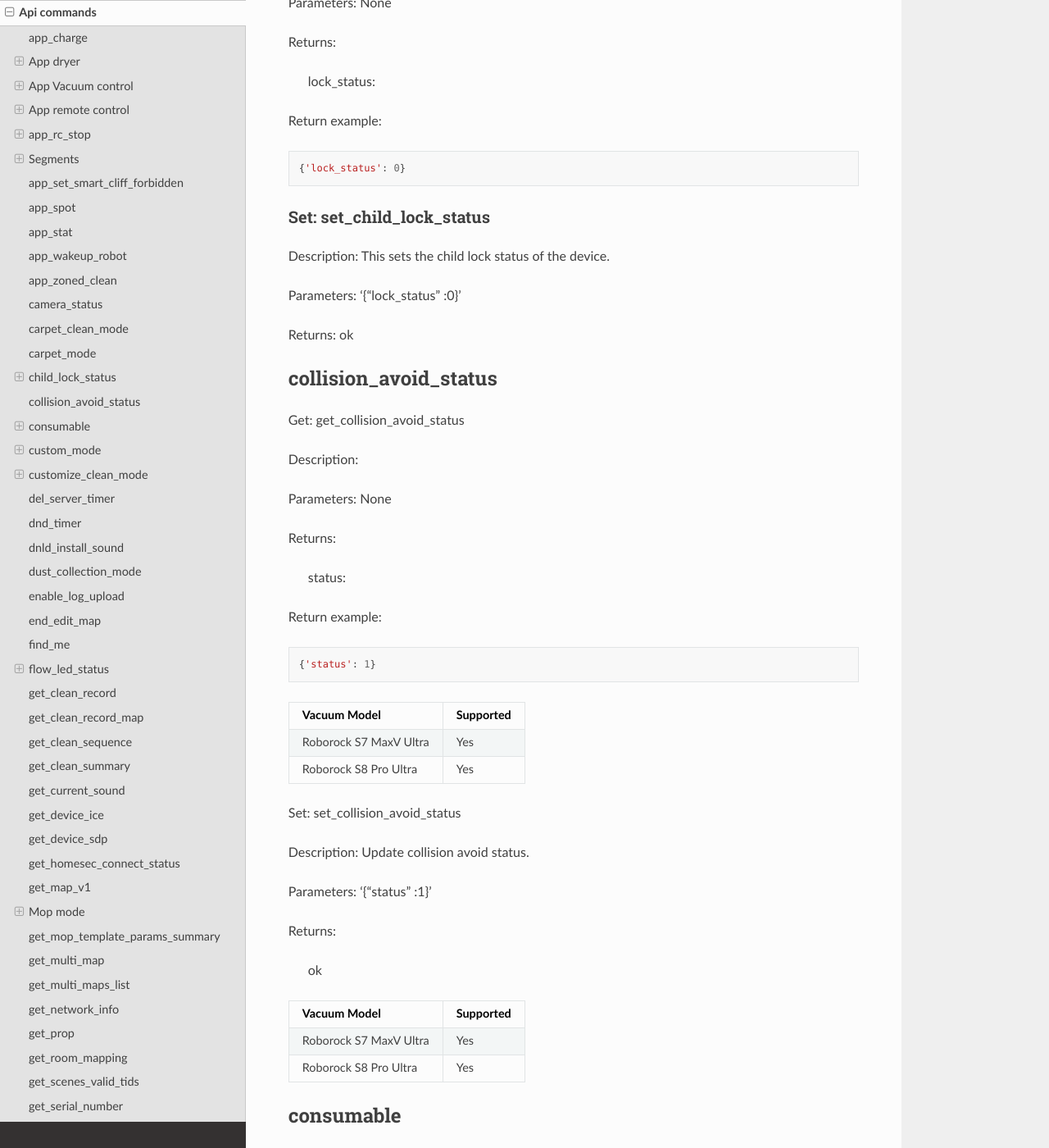
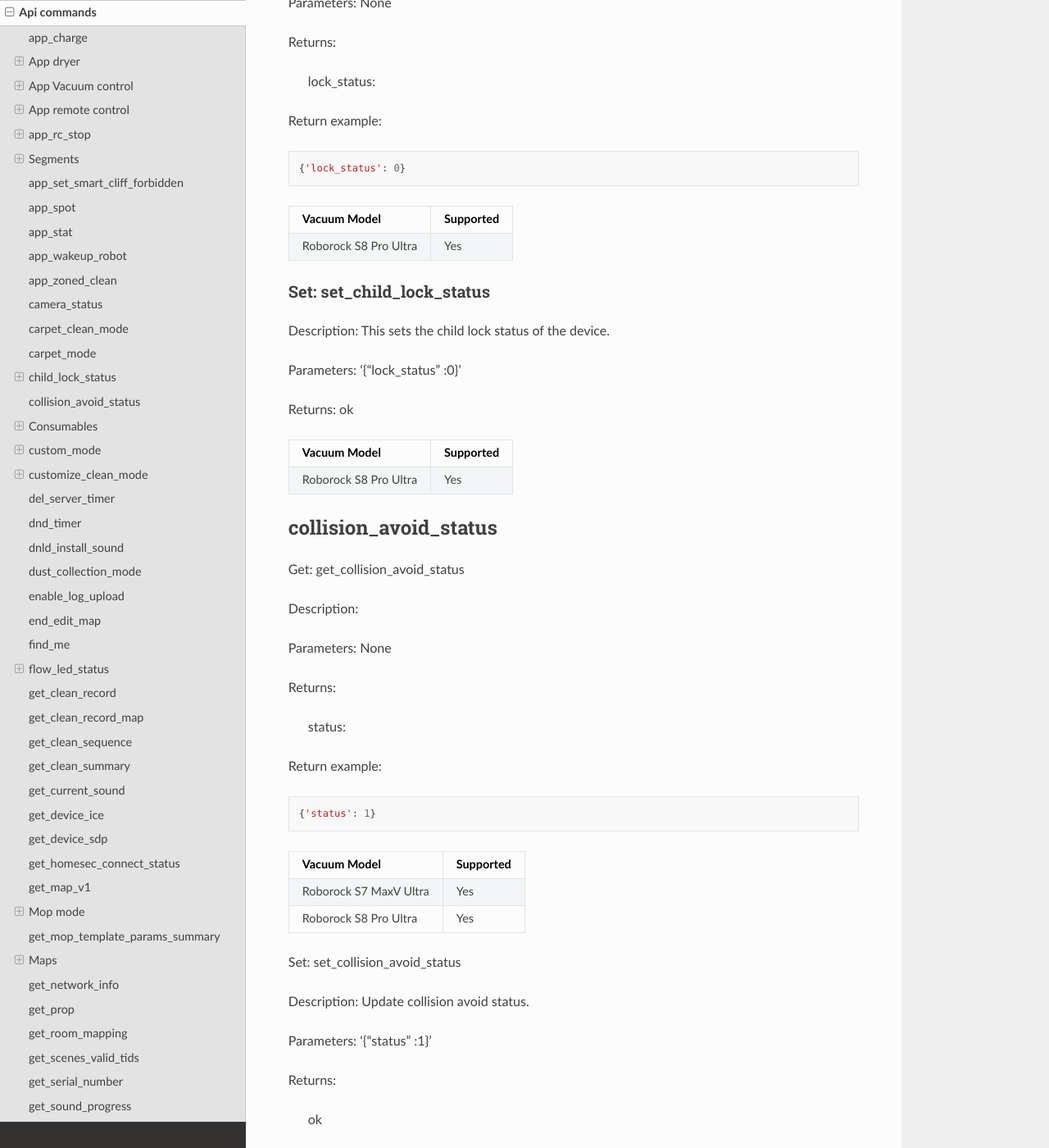
Before and after one commit to humbertogontijo/python-roborock, a Sphinx documentation site: the page built from docs/source/api_commands.rst, in a window 1280 px wide and 1400 px high, scrolled down 8621 px. Shown: the whole window at 82% size. Built offline with Sphinx 7.4.7 and the Read the Docs theme 2.0.0, drawn with Linux system fonts in a browser that asks for light colours.

Commit message:
Grouping of commands - might be a cause for concern

```diff
--- a/docs/source/api_commands.rst
+++ b/docs/source/api_commands.rst
@@ -418,6 +418,11 @@ Return example::
 
     {'lock_status': 0}
 
+======================  =========
+Vacuum Model            Supported
+======================  =========
+Roborock S8 Pro Ultra   Yes
+======================  =========
 
 Set: set_child_lock_status
 ~~~~~~~~~~~~~~~~~~~~~~~~~~
@@ -428,6 +433,11 @@ Parameters: '{"lock_status" :0}'
 
 Returns: ok
 
+======================  =========
+Vacuum Model            Supported
+======================  =========
+Roborock S8 Pro Ultra   Yes
+======================  =========
 
 collision_avoid_status
 ----------------------
@@ -472,8 +482,8 @@ Roborock S8 Pro Ultra   Yes
 ======================  =========
 
 
-consumable
-----------
+Consumables
+-----------
 
 Get: get_consumable
 ~~~~~~~~~~~~~~~~~~~
@@ -889,9 +899,11 @@ Vacuum Model            Supported
 Roborock S8 Pro Ultra   No
 ======================  =========
 
+Maps
+----
 
 get_multi_map
--------------
+~~~~~~~~~~~~~
 
 Description:
 
@@ -903,7 +915,7 @@ Comment: Response timed out for S8 Pro Ultra
     times out after 4 secs
 
 get_multi_maps_list
--------------------
+~~~~~~~~~~~~~~~~~~~
 
 Description: Returns a list of map information stored on the device.
 
```
